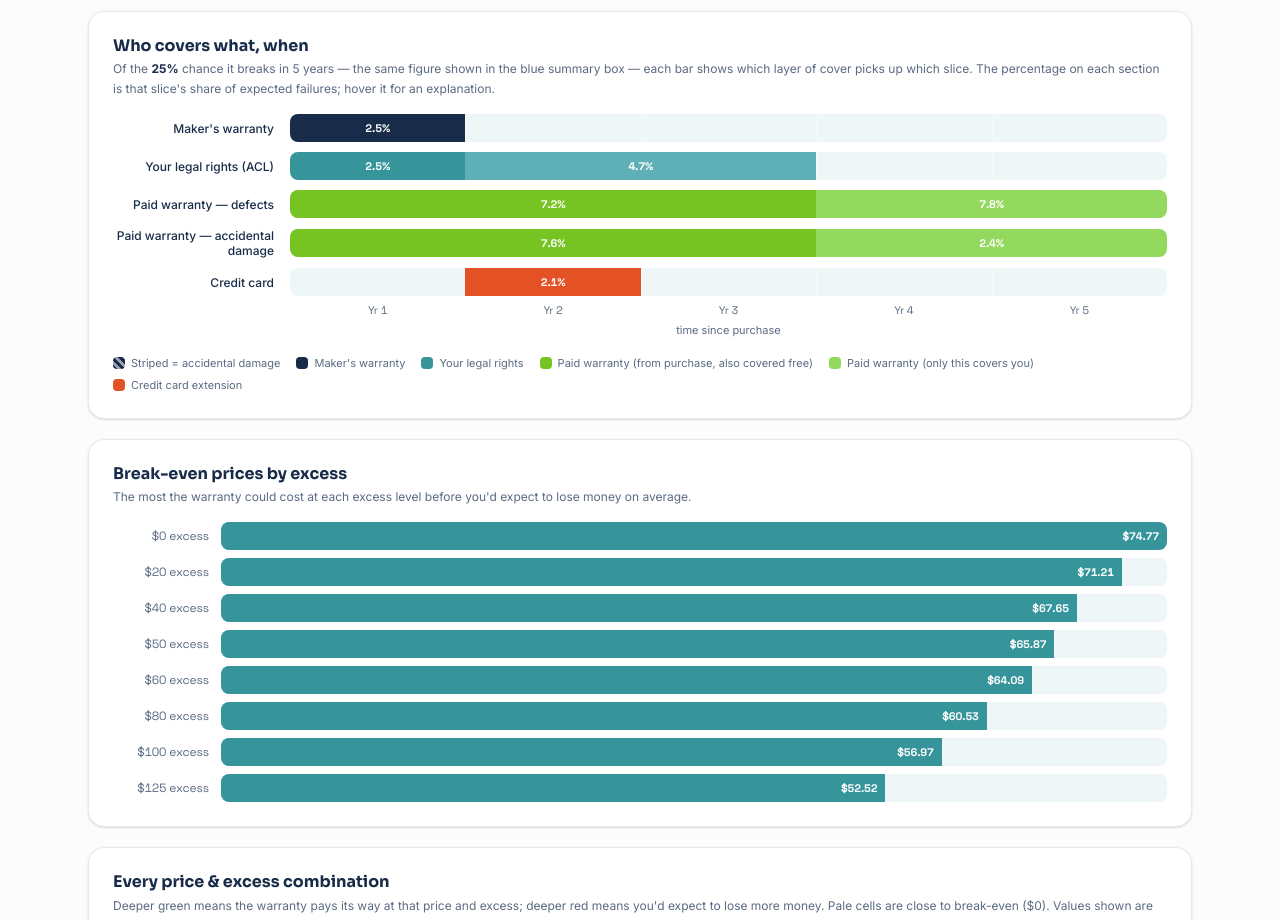
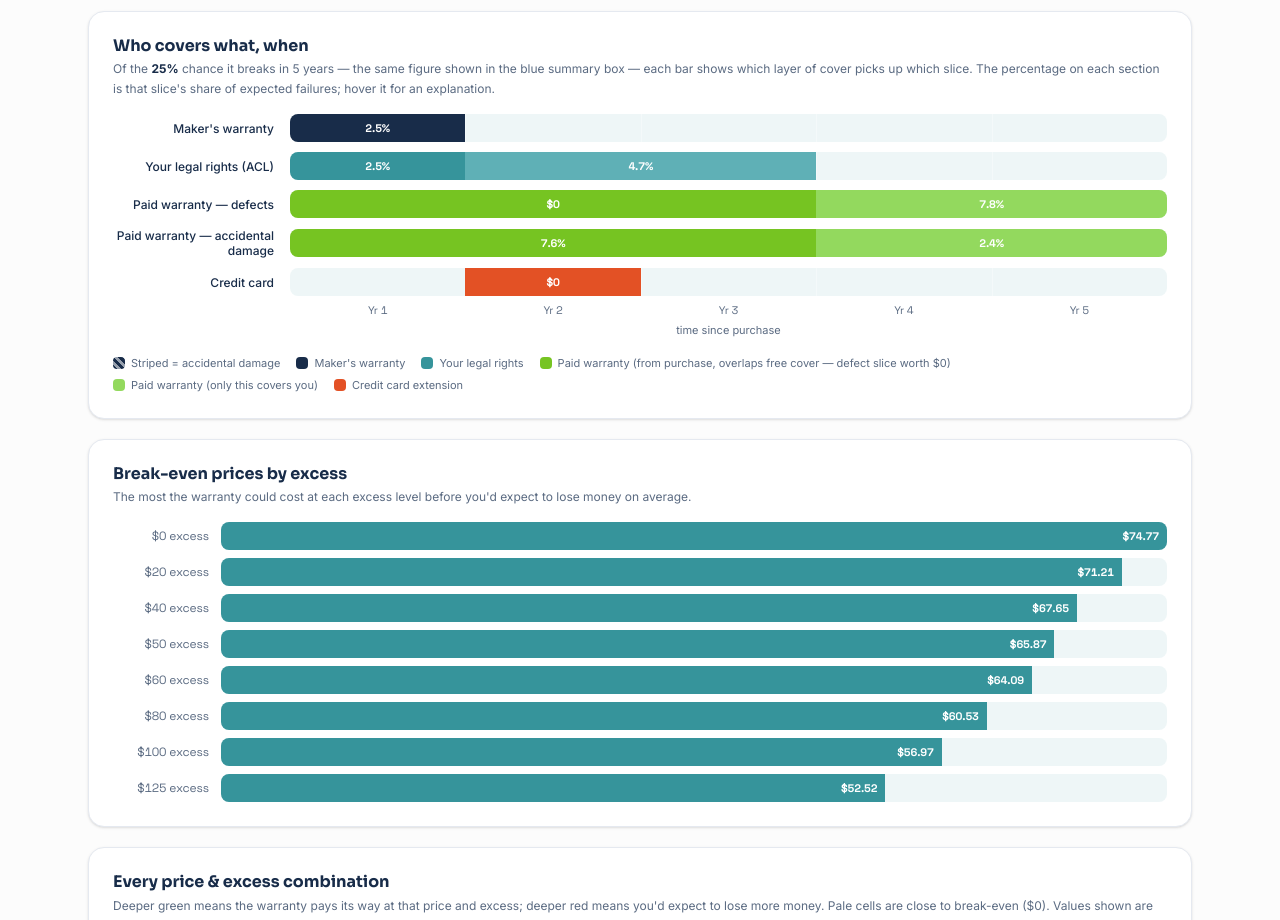
Before and after one commit to ivandenisovich/extended-warranty-calculator, a Next.js app: page / in a window 1280 px wide. Shown: the part 2020-2940 px from the top of the page. Built offline with nearby package versions, Linux system fonts and the light colour scheme.

Commit message:
Update warranty display for $0 overlaps

```diff
--- a/app/NumbersSection.tsx
+++ b/app/NumbersSection.tsx
@@ -28,6 +28,7 @@ interface Segment {
   color: string;
   text?: 'dark' | 'light';
   tooltip: string;
+  label?: string;
 }
 
 // Diagonal white stripes over the segment colour mark the accidental-damage
@@ -111,7 +112,7 @@ function TrackBar({
               ) : null}
               {s.widthPct > 9 ? (
                 <span className="group relative cursor-help">
-                  {s.riskPct}%
+                  {s.label ?? `${s.riskPct}%`}
                   <span className="pointer-events-none absolute bottom-full left-1/2 -translate-x-1/2 mb-1.5 hidden group-hover:block w-44 rounded-lg bg-tc-navy text-white text-[11px] font-normal font-sans px-2.5 py-1.5 text-center leading-snug shadow-lg z-20">
                     {s.tooltip}
                   </span>
@@ -178,13 +179,19 @@ export default function NumbersSection({
 
   const mfrTooltip = `${evaluation.mfrTrack.riskPercentage}% of the expected failures (all defects — the maker's warranty never covers accidents) happen while the maker's warranty covers you. This risk is covered free.`;
   const aclExtraTooltip = `A further ${+(evaluation.aclTrack.riskPercentage - evaluation.mfrTrack.riskPercentage).toFixed(1)}% of failures (all defects — your legal rights don't cover accidents) happen after the maker's warranty ends but while your legal rights still cover you. Also free.`;
-  const ewDefectOverlapTooltip =`${evaluation.ewTrack.overlapDefectRiskPercentage}% of failures are defects that happen while the paid warranty overlaps your free cover (maker's warranty or your legal rights). You'd be protected even without it.`;
+  const ewDefectOverlapTooltip =`${evaluation.ewTrack.overlapDefectRiskPercentage}% of failures are defects that happen while the paid warranty overlaps your free cover (maker's warranty or your legal rights). The paid warranty makes you use those remedies first, so this slice is worth $0.`;
   const ewDefectPostTooltip = `${evaluation.ewTrack.postAclDefectRiskPercentage}% of failures are defects in the stretch where only the paid warranty covers you. This is the part that earns its keep.`;
   const ewAccOverlapTooltip = `${evaluation.ewTrack.overlapAccidentalRiskPercentage}% of failures are accidental damage (drops, spills) while the paid warranty overlaps your free cover. You'd be protected even without it.`;
   const ewAccPostTooltip = `${evaluation.ewTrack.postAclAccidentalRiskPercentage}% of failures are accidental damage in the stretch where only the paid warranty covers you.`;
+  const ccRedundant =
+    ccExtensionMonths > 0 &&
+    evaluation.estimatedAclYears > 0 &&
+    evaluation.estimatedAclYears * 12 >= mfrYears * 12 + ccExtensionMonths;
   const ccTooltip =
     ccExtensionMonths > 0
-      ? `${evaluation.ccTrack.riskPercentage}% of failures (all defects) happen in the extra months your credit card adds to the maker's warranty${ccExcess > 0 ? ` (a ${ccExcess} excess applies per claim)` : ' (no excess)'}.`
+      ? ccRedundant
+        ? `${evaluation.ccTrack.riskPercentage}% of failures (all defects) happen in the extra months your credit card adds — but your legal rights already cover this whole stretch, so the extension is worth $0 here.`
+        : `${evaluation.ccTrack.riskPercentage}% of failures (all defects) happen in the extra months your credit card adds to the maker's warranty${ccExcess > 0 ? ` (a ${ccExcess} excess applies per claim)` : ' (no excess)'}.`
       : 'No credit card extension — add one in step 2 if your card offers it.';
   const uncoveredTooltip =
     evaluation.uncovered.riskPercentage > 0
@@ -304,7 +311,7 @@ export default function NumbersSection({
             label="Paid warranty — defects"
             gridlines={gridlines}
             segments={[
-              { leftPct: 0, widthPct: trackPcts.ewOverlap, riskPct: evaluation.ewTrack.overlapDefectRiskPercentage, color: LIME, text: 'light', tooltip: ewDefectOverlapTooltip },
+              { leftPct: 0, widthPct: trackPcts.ewOverlap, riskPct: evaluation.ewTrack.overlapDefectRiskPercentage, color: LIME, text: 'light', tooltip: ewDefectOverlapTooltip, label: '$0' },
               { leftPct: trackPcts.ewOverlap, widthPct: trackPcts.ewPostAcl, riskPct: evaluation.ewTrack.postAclDefectRiskPercentage, color: '#93d95e', text: 'light', tooltip: ewDefectPostTooltip },
             ]}
           />
@@ -321,7 +328,7 @@ export default function NumbersSection({
           <TrackBar
             label="Credit card"
             gridlines={gridlines}
-            segments={[{ leftPct: trackPcts.mfr, widthPct: trackPcts.cc, riskPct: evaluation.ccTrack.riskPercentage, color: ORANGE, text: 'light', tooltip: ccTooltip }]}
+            segments={[{ leftPct: trackPcts.mfr, widthPct: trackPcts.cc, riskPct: evaluation.ccTrack.riskPercentage, color: ORANGE, text: 'light', tooltip: ccTooltip, label: ccRedundant ? '$0' : undefined }]}
           />
           {evaluation.uncovered.riskPercentage > 0 && (
             <TrackBar
@@ -356,7 +363,7 @@ export default function NumbersSection({
           <span className="flex items-center gap-1.5"><span className="w-3 h-3 rounded-sm" style={{ backgroundImage: ACC_STRIPES, backgroundColor: NAVY }} /> Striped = accidental damage</span>
           <span className="flex items-center gap-1.5"><span className="w-3 h-3 rounded-sm" style={{ background: NAVY }} /> Maker's warranty</span>
           <span className="flex items-center gap-1.5"><span className="w-3 h-3 rounded-sm" style={{ background: TEAL }} /> Your legal rights</span>
-          <span className="flex items-center gap-1.5"><span className="w-3 h-3 rounded-sm" style={{ background: LIME }} /> Paid warranty (from purchase, also covered free)</span>
+          <span className="flex items-center gap-1.5"><span className="w-3 h-3 rounded-sm" style={{ background: LIME }} /> Paid warranty (from purchase, overlaps free cover — defect slice worth $0)</span>
           <span className="flex items-center gap-1.5"><span className="w-3 h-3 rounded-sm" style={{ background: '#93d95e' }} /> Paid warranty (only this covers you)</span>
           <span className="flex items-center gap-1.5"><span className="w-3 h-3 rounded-sm" style={{ background: ORANGE }} /> Credit card extension</span>
           {evaluation.uncovered.riskPercentage > 0 && (
```
